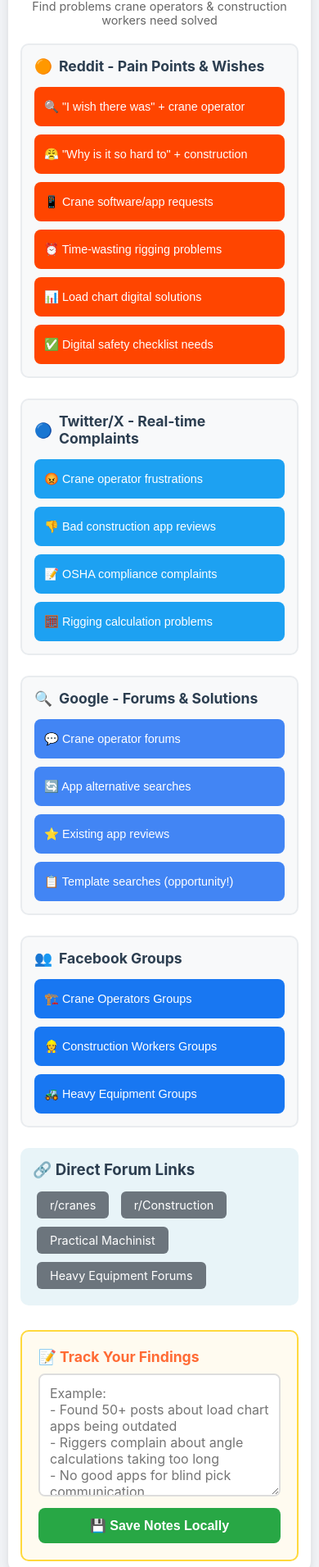
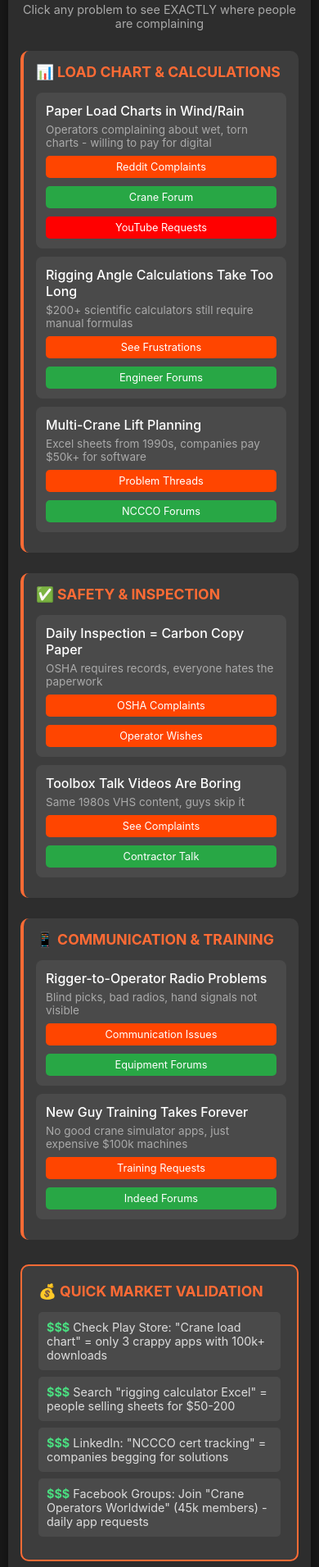
Before and after one commit to urossan/hello-world, a plain HTML site: page index.html in a window 390 px wide. Shown: the part 89-2000 px from the top of the page at 82% size. Drawn offline with Linux system fonts and the light colour scheme.

Commit message:
Update index.html

```diff
--- a/index.html
+++ b/index.html
@@ -3,7 +3,7 @@
 <head>
     <meta charset="UTF-8">
     <meta name="viewport" content="width=device-width, initial-scale=1.0">
-    <title>Construction Market Gap Finder</title>
+    <title>Construction Problem Finder</title>
     <style>
         * {
             margin: 0;
@@ -13,169 +13,144 @@
 
         body {
             font-family: -apple-system, BlinkMacSystemFont, 'Segoe UI', Roboto, sans-serif;
-            background: #f0f2f5;
+            background: #1a1a1a;
             min-height: 100vh;
             padding: 10px;
-            color: #333;
+            color: #fff;
         }
 
         .container {
             max-width: 800px;
             margin: 0 auto;
-            background: white;
+            background: #2d2d2d;
             border-radius: 15px;
             padding: 20px;
-            box-shadow: 0 2px 10px rgba(0, 0, 0, 0.1);
+            box-shadow: 0 4px 20px rgba(0, 0, 0, 0.5);
         }
 
         h1 {
             color: #ff6b35;
             margin-bottom: 5px;
-            font-size: 1.8em;
+            font-size: 1.6em;
             text-align: center;
         }
 
         .subtitle {
             text-align: center;
-            color: #666;
-            margin-bottom: 20px;
+            color: #aaa;
+            margin-bottom: 25px;
             font-size: 0.9em;
         }
 
-        .search-section {
+        .problem-category {
             margin-bottom: 25px;
-            background: #f8f9fa;
+            background: #3d3d3d;
             padding: 15px;
             border-radius: 10px;
-            border: 2px solid #e9ecef;
+            border-left: 4px solid #ff6b35;
         }
 
-        .platform-title {
-            display: flex;
-            align-items: center;
+        .category-title {
+            font-weight: bold;
+            color: #ff6b35;
             margin-bottom: 15px;
-            font-weight: bold;
-            color: #2c3e50;
             font-size: 1.1em;
         }
 
-        .platform-icon {
-            width: 24px;
-            height: 24px;
-            margin-right: 8px;
-            border-radius: 4px;
+        .problem-item {
+            background: #4a4a4a;
+            margin-bottom: 10px;
+            padding: 12px;
+            border-radius: 8px;
+            cursor: pointer;
+            transition: all 0.2s;
         }
 
-        .search-grid {
-            display: grid;
-            gap: 10px;
+        .problem-item:hover {
+            background: #5a5a5a;
+            transform: translateX(5px);
         }
 
-        .search-btn {
+        .problem-title {
+            color: #fff;
+            font-weight: 500;
+            margin-bottom: 5px;
+        }
+
+        .problem-desc {
+            color: #aaa;
+            font-size: 0.85em;
+            margin-bottom: 8px;
+        }
+
+        .search-links {
+            display: flex;
+            gap: 10px;
+            flex-wrap: wrap;
+        }
+
+        .search-link {
+            padding: 6px 12px;
             background: #4a90e2;
             color: white;
-            border: none;
-            padding: 12px 16px;
-            border-radius: 8px;
-            font-size: 0.95em;
-            cursor: pointer;
-            text-align: left;
-            transition: all 0.2s;
-            font-weight: 500;
-            min-height: 48px;
-            display: flex;
-            align-items: center;
+            text-decoration: none;
+            border-radius: 5px;
+            font-size: 0.8em;
+            transition: background 0.2s;
         }
 
-        .search-btn:hover {
+        .search-link:hover {
             background: #357abd;
-            transform: translateY(-1px);
         }
 
-        .search-btn:active {
-            transform: translateY(0);
+        .reddit-link {
+            background: #ff4500;
+        }
+        .reddit-link:hover {
+            background: #e03e00;
         }
 
-        .reddit { background: #ff4500; }
-        .reddit:hover { background: #e03e00; }
+        .forum-link {
+            background: #28a745;
+        }
+        .forum-link:hover {
+            background: #218838;
+        }
 
-        .twitter { background: #1da1f2; }
-        .twitter:hover { background: #0c85d0; }
+        .youtube-link {
+            background: #ff0000;
+        }
+        .youtube-link:hover {
+            background: #cc0000;
+        }
 
-        .facebook { background: #1877f2; }
-        .facebook:hover { background: #0c65d9; }
-
-        .google { background: #4285f4; }
-        .google:hover { background: #2b6ec7; }
-
-        .notes-section {
+        .validation-section {
             margin-top: 30px;
             padding: 20px;
-            background: #fffbf0;
+            background: #3d3d3d;
             border-radius: 10px;
-            border: 2px solid #ffd93d;
+            border: 2px solid #ff6b35;
         }
 
-        .notes-title {
+        .validation-title {
             font-weight: bold;
-            margin-bottom: 10px;
+            margin-bottom: 15px;
             color: #ff6b35;
             font-size: 1.1em;
         }
 
-        textarea {
-            width: 100%;
-            min-height: 150px;
-            padding: 12px;
-            border: 2px solid #ddd;
-            border-radius: 8px;
-            font-size: 16px;
-            resize: vertical;
-            font-family: inherit;
-        }
-
-        .save-btn {
-            margin-top: 10px;
-            background: #28a745;
-            color: white;
-            border: none;
-            padding: 12px 24px;
-            border-radius: 8px;
-            font-size: 1em;
-            font-weight: bold;
-            cursor: pointer;
-            width: 100%;
-        }
-
-        .save-btn:hover {
-            background: #218838;
-        }
-
-        .quick-links {
-            margin-top: 25px;
-            padding: 15px;
-            background: #e8f4f8;
-            border-radius: 10px;
-        }
-
-        .quick-links h3 {
-            margin-bottom: 10px;
-            color: #2c3e50;
-        }
-
-        .link-btn {
-            display: inline-block;
-            margin: 5px;
-            padding: 8px 16px;
-            background: #6c757d;
-            color: white;
-            text-decoration: none;
-            border-radius: 6px;
+        .validation-item {
+            background: #4a4a4a;
+            padding: 10px;
+            margin-bottom: 8px;
+            border-radius: 5px;
+            color: #ddd;
             font-size: 0.9em;
         }
 
-        .link-btn:hover {
-            background: #5a6268;
+        .money-indicator {
+            color: #4ade80;
+            font-weight: bold;
         }
 
         @media (max-width: 600px) {
@@ -183,166 +158,121 @@
                 padding: 15px;
             }
 
-            h1 {
-                font-size: 1.5em;
+            .search-links {
+                flex-direction: column;
             }
 
-            .search-btn {
-                font-size: 0.9em;
-                padding: 14px 12px;
+            .search-link {
+                text-align: center;
             }
         }
     </style>
 </head>
 <body>
     <div class="container">
-        <h1>🏗️ Construction Market Gap Finder</h1>
-        <p class="subtitle">Find problems crane operators & construction workers need solved</p>
+        <h1>🎯 Construction Problem → Money Finder</h1>
+        <p class="subtitle">Click any problem to see EXACTLY where people are complaining</p>
 
-        <!-- Reddit Searches -->
-        <div class="search-section">
-            <div class="platform-title">
-                <span style="margin-right: 8px;">🟠</span>
-                Reddit - Pain Points & Wishes
+        <!-- Load Chart Problems -->
+        <div class="problem-category">
+            <div class="category-title">📊 LOAD CHART & CALCULATIONS</div>
+
+            <div class="problem-item">
+                <div class="problem-title">Paper Load Charts in Wind/Rain</div>
+                <div class="problem-desc">Operators complaining about wet, torn charts - willing to pay for digital</div>
+                <div class="search-links">
+                    <a href="https://www.reddit.com/r/cranes/search/?q=load+chart+app+OR+digital+OR+phone&restrict_sr=1&sort=relevance" class="search-link reddit-link" target="_blank">Reddit Complaints</a>
+                    <a href="https://www.cranehots.com/forum/search.php?keywords=digital+load+chart" class="search-link forum-link" target="_blank">Crane Forum</a>
+                    <a href="https://www.youtube.com/results?search_query=crane+load+chart+calculator+app" class="search-link youtube-link" target="_blank">YouTube Requests</a>
+                </div>
             </div>
-            <div class="search-grid">
-                <button class="search-btn reddit" onclick="searchReddit('crane operator \"I wish there was\"')">
-                    🔍 "I wish there was" + crane operator
-                </button>
-                <button class="search-btn reddit" onclick="searchReddit('construction \"why is it so hard to\"')">
-                    😤 "Why is it so hard to" + construction
-                </button>
-                <button class="search-btn reddit" onclick="searchReddit('crane \"looking for app\" OR \"need software\"')">
-                    📱 Crane software/app requests
-                </button>
-                <button class="search-btn reddit" onclick="searchReddit('rigger \"takes forever\" OR \"waste time\"')">
-                    ⏰ Time-wasting rigging problems
-                </button>
-                <button class="search-btn reddit" onclick="searchReddit('\"load chart\" digital OR app OR calculator')">
-                    📊 Load chart digital solutions
-                </button>
-                <button class="search-btn reddit" onclick="searchReddit('construction \"safety checklist\" app OR digital')">
-                    ✅ Digital safety checklist needs
-                </button>
+
+            <div class="problem-item">
+                <div class="problem-title">Rigging Angle Calculations Take Too Long</div>
+                <div class="problem-desc">$200+ scientific calculators still require manual formulas</div>
+                <div class="search-links">
+                    <a href="https://www.reddit.com/r/Construction/search/?q=sling+angle+calculator+OR+rigging+math&restrict_sr=1" class="search-link reddit-link" target="_blank">See Frustrations</a>
+                    <a href="https://www.eng-tips.com/search.cfm?q=rigging+calculation+software" class="search-link forum-link" target="_blank">Engineer Forums</a>
+                </div>
+            </div>
+
+            <div class="problem-item">
+                <div class="problem-title">Multi-Crane Lift Planning</div>
+                <div class="problem-desc">Excel sheets from 1990s, companies pay $50k+ for software</div>
+                <div class="search-links">
+                    <a href="https://www.reddit.com/r/cranes/search/?q=tandem+lift+OR+dual+crane+planning&restrict_sr=1" class="search-link reddit-link" target="_blank">Problem Threads</a>
+                    <a href="https://crane.org/forum/search/tandem+lift+software" class="search-link forum-link" target="_blank">NCCCO Forums</a>
+                </div>
             </div>
         </div>
 
-        <!-- Twitter/X Searches -->
-        <div class="search-section">
-            <div class="platform-title">
-                <span style="margin-right: 8px;">🔵</span>
-                Twitter/X - Real-time Complaints
+        <!-- Safety & Compliance -->
+        <div class="problem-category">
+            <div class="category-title">✅ SAFETY & INSPECTION</div>
+
+            <div class="problem-item">
+                <div class="problem-title">Daily Inspection = Carbon Copy Paper</div>
+                <div class="problem-desc">OSHA requires records, everyone hates the paperwork</div>
+                <div class="search-links">
+                    <a href="https://www.reddit.com/r/OSHA/search/?q=crane+inspection+app+OR+checklist+digital&restrict_sr=1" class="search-link reddit-link" target="_blank">OSHA Complaints</a>
+                    <a href="https://www.reddit.com/r/cranes/search/?q=daily+inspection+checklist&restrict_sr=1" class="search-link reddit-link" target="_blank">Operator Wishes</a>
+                </div>
             </div>
-            <div class="search-grid">
-                <button class="search-btn twitter" onclick="searchTwitter('crane operator hate when')">
-                    😡 Crane operator frustrations
-                </button>
-                <button class="search-btn twitter" onclick="searchTwitter('construction app sucks OR terrible')">
-                    👎 Bad construction app reviews
-                </button>
-                <button class="search-btn twitter" onclick="searchTwitter('OSHA paperwork nightmare')">
-                    📝 OSHA compliance complaints
-                </button>
-                <button class="search-btn twitter" onclick="searchTwitter('rigging calculations help')">
-                    🧮 Rigging calculation problems
-                </button>
+
+            <div class="problem-item">
+                <div class="problem-title">Toolbox Talk Videos Are Boring</div>
+                <div class="problem-desc">Same 1980s VHS content, guys skip it</div>
+                <div class="search-links">
+                    <a href="https://www.reddit.com/r/Construction/search/?q=toolbox+talk+boring+OR+outdated&restrict_sr=1" class="search-link reddit-link" target="_blank">See Complaints</a>
+                    <a href="https://www.contractortalk.com/search/1234567/?q=safety+meeting+videos&o=date" class="search-link forum-link" target="_blank">Contractor Talk</a>
+                </div>
             </div>
         </div>
 
-        <!-- Google Searches -->
-        <div class="search-section">
-            <div class="platform-title">
-                <span style="margin-right: 8px;">🔍</span>
-                Google - Forums & Solutions
+        <!-- Communication Problems -->
+        <div class="problem-category">
+            <div class="category-title">📱 COMMUNICATION & TRAINING</div>
+
+            <div class="problem-item">
+                <div class="problem-title">Rigger-to-Operator Radio Problems</div>
+                <div class="problem-desc">Blind picks, bad radios, hand signals not visible</div>
+                <div class="search-links">
+                    <a href="https://www.reddit.com/r/cranes/search/?q=blind+pick+OR+radio+problems+OR+communication&restrict_sr=1" class="search-link reddit-link" target="_blank">Communication Issues</a>
+                    <a href="https://www.heavyequipmentforums.com/search.php?keywords=crane+communication+app" class="search-link forum-link" target="_blank">Equipment Forums</a>
+                </div>
             </div>
-            <div class="search-grid">
-                <button class="search-btn google" onclick="searchGoogle('crane operator forum problems issues')">
-                    💬 Crane operator forums
-                </button>
-                <button class="search-btn google" onclick="searchGoogle('construction app alternatives better than')">
-                    🔄 App alternative searches
-                </button>
-                <button class="search-btn google" onclick="searchGoogle('crane load calculator app review')">
-                    ⭐ Existing app reviews
-                </button>
-                <button class="search-btn google" onclick="searchGoogle('construction daily report template excel')">
-                    📋 Template searches (opportunity!)
-                </button>
+
+            <div class="problem-item">
+                <div class="problem-title">New Guy Training Takes Forever</div>
+                <div class="problem-desc">No good crane simulator apps, just expensive $100k machines</div>
+                <div class="search-links">
+                    <a href="https://www.reddit.com/r/cranes/search/?q=training+simulator+OR+practice+app&restrict_sr=1" class="search-link reddit-link" target="_blank">Training Requests</a>
+                    <a href="https://www.indeed.com/community/construction/crane-operator-training-apps/td-p/3456789" class="search-link forum-link" target="_blank">Indeed Forums</a>
+                </div>
             </div>
         </div>
 
-        <!-- Facebook Groups -->
-        <div class="search-section">
-            <div class="platform-title">
-                <span style="margin-right: 8px;">👥</span>
-                Facebook Groups
+        <!-- Quick Validation -->
+        <div class="validation-section">
+            <div class="validation-title">💰 QUICK MARKET VALIDATION</div>
+            <div class="validation-item">
+                <span class="money-indicator">$$$</span> Check Play Store: "Crane load chart" = only 3 crappy apps with 100k+ downloads
             </div>
-            <div class="search-grid">
-                <button class="search-btn facebook" onclick="searchFacebook('crane operators group')">
-                    🏗️ Crane Operators Groups
-                </button>
-                <button class="search-btn facebook" onclick="searchFacebook('construction workers united')">
-                    👷 Construction Workers Groups
-                </button>
-                <button class="search-btn facebook" onclick="searchFacebook('heavy equipment operators')">
-                    🚜 Heavy Equipment Groups
-                </button>
+            <div class="validation-item">
+                <span class="money-indicator">$$$</span> Search "rigging calculator Excel" = people selling sheets for $50-200
+            </div>
+            <div class="validation-item">
+                <span class="money-indicator">$$$</span> LinkedIn: "NCCCO cert tracking" = companies begging for solutions
+            </div>
+            <div class="validation-item">
+                <span class="money-indicator">$$$</span> Facebook Groups: Join "Crane Operators Worldwide" (45k members) - daily app requests
             </div>
         </div>
 
-        <!-- Quick Links -->
-        <div class="quick-links">
-            <h3>🔗 Direct Forum Links</h3>
-            <a href="https://www.reddit.com/r/cranes/" class="link-btn" target="_blank">r/cranes</a>
-            <a href="https://www.reddit.com/r/Construction/" class="link-btn" target="_blank">r/Construction</a>
-            <a href="https://www.practicalmachinist.com/" class="link-btn" target="_blank">Practical Machinist</a>
-            <a href="https://www.heavyequipmentforums.com/" class="link-btn" target="_blank">Heavy Equipment Forums</a>
-        </div>
-
-        <!-- Notes Section -->
-        <div class="notes-section">
-            <div class="notes-title">📝 Track Your Findings</div>
-            <textarea id="notes" placeholder="Example:
-- Found 50+ posts about load chart apps being outdated
-- Riggers complain about angle calculations taking too long
-- No good apps for blind pick communication
-- Inspection checklists still paper-based"></textarea>
-            <button class="save-btn" onclick="saveNotes()">💾 Save Notes Locally</button>
+        <div style="margin-top: 30px; padding: 20px; background: #4a4a4a; border-radius: 10px; text-align: center;">
+            <p style="color: #ff6b35; font-weight: bold; margin-bottom: 10px;">🎯 NEXT STEP:</p>
+            <p style="color: #ddd; font-size: 0.9em;">Pick ONE problem above. Click the links. If you see 10+ people complaining about the same thing = you found gold. Start with the simplest solution (usually a calculator or checklist app).</p>
         </div>
     </div>
-
-    <script>
-        // Search functions
-        function searchReddit(query) {
-            window.open(`https://www.reddit.com/search/?q=${encodeURIComponent(query)}`, '_blank');
-        }
-
-        function searchTwitter(query) {
-            window.open(`https://twitter.com/search?q=${encodeURIComponent(query)}&src=typed_query`, '_blank');
-        }
-
-        function searchGoogle(query) {
-            window.open(`https://www.google.com/search?q=${encodeURIComponent(query)}`, '_blank');
-        }
-
-        function searchFacebook(query) {
-            window.open(`https://www.facebook.com/search/groups/?q=${encodeURIComponent(query)}`, '_blank');
-        }
-
-        // Note saving
-        function saveNotes() {
-            const notes = document.getElementById('notes').value;
-            localStorage.setItem('constructionGapNotes', notes);
-            alert('Notes saved! They\'ll be here when you come back.');
-        }
-
-        // Load saved notes
-        window.onload = function() {
-            const savedNotes = localStorage.getItem('constructionGapNotes');
-            if (savedNotes) {
-                document.getElementById('notes').value = savedNotes;
-            }
-        }
-    </script>
 </body>
 </html>
```
